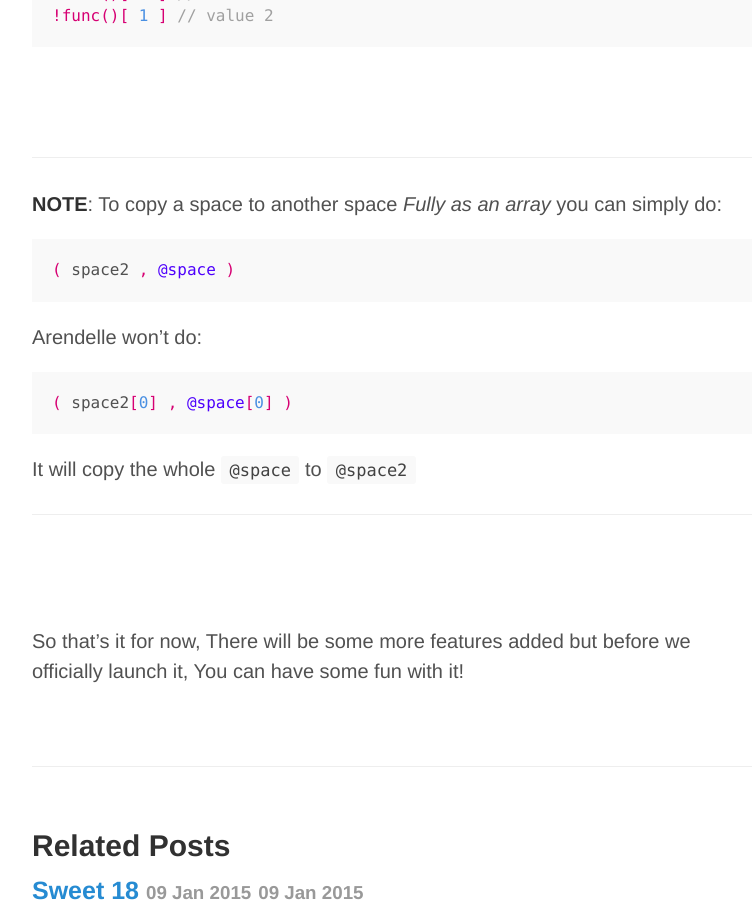
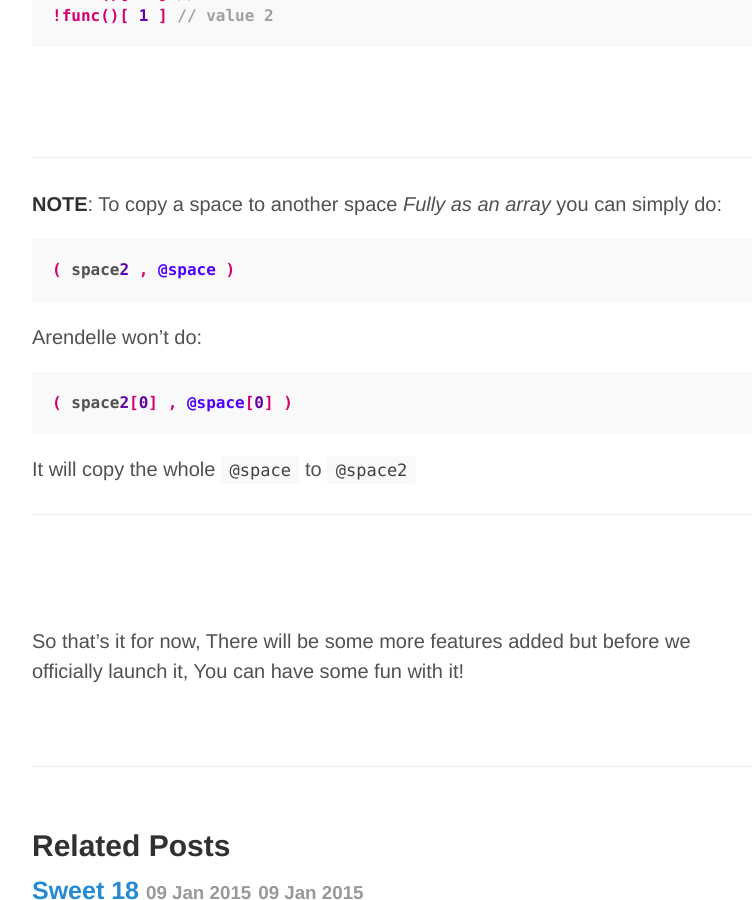
Before and after one commit to pouriaeslamirad/pmkary.github.io, a Jekyll site: the page built from _posts/2015-01-29-arrays-in-arendelle.md, in a window 1280 px wide and 900 px high, scrolled down 2844 px. Shown: the whole window, without its empty margins (248-1000 px from the left). Built offline with Jekyll 4.4.1, drawn with Linux system fonts in a browser that asks for light colours; Markdown is read by kramdown in place of the engine named in the settings.

Commit message:
highlighting up to version 0.5

```diff
--- a/_posts/2015-01-29-arrays-in-arendelle.md
+++ b/_posts/2015-01-29-arrays-in-arendelle.md
@@ -13,32 +13,32 @@ If you’re an Arendelle developer you may have used it without even knowing it!
 
 
 
-<!-- CLIFF HIGHLIGHTER 0.03 DEV GENERATED CODE BLOCK-->
+<!-- CLIFF HIGHLIGHTER 0.05 DEV GENERATED CODE BLOCK-->
 
-<pre style="font-family: Menlo, Monaco, 'Courier 10 Pitch', Monospace;">
-<span style="color:#D60073">(</span>&nbsp;space&nbsp;<span style="color:#D60073">,</span>&nbsp;<span style="color:#4A90E2">4</span>&nbsp;<span style="color:#D60073">)</span></pre>
+<pre style="font-weight:bold; font-family: Menlo, Monaco, 'Courier 10 Pitch', Monospace;">
+<span style="color: #D60073;">(</span><span style="color: #4E00FC;">&nbsp;space&nbsp;</span><span style="color: #D60073;">,</span>&nbsp;<span style="color: #6200A8;">4</span>&nbsp;<span style="color: #D60073;">)</span></pre>
 
-<!-- CLIFF HIGHLIGHTER 0.03 DEV GENERATED CODE BLOCK-->
+<!-- CLIFF HIGHLIGHTER 0.05 DEV GENERATED CODE BLOCK-->
 
 
 
 Arendelle makes a space as `[ 4 ]` so now if you fill the next index with this code:
 
-<!-- CLIFF HIGHLIGHTER 0.03 DEV GENERATED CODE BLOCK-->
+<!-- CLIFF HIGHLIGHTER 0.05 DEV GENERATED CODE BLOCK-->
 
-<pre style="font-family: Menlo, Monaco, 'Courier 10 Pitch', Monospace;">
-<span style="color:#D60073">(</span>&nbsp;space<span style="color:#D60073">[</span>&nbsp;<span style="color:#4A90E2">1</span>&nbsp;<span style="color:#D60073">]</span>&nbsp;<span style="color:#D60073">,</span>&nbsp;<span style="color:#4A90E2">12</span>&nbsp;<span style="color:#D60073">)</span></pre>
+<pre style="font-weight:bold; font-family: Menlo, Monaco, 'Courier 10 Pitch', Monospace;">
+<span style="color: #D60073;">(</span>&nbsp;space<span style="color: #D60073;">[</span>&nbsp;<span style="color: #6200A8;">1</span>&nbsp;<span style="color: #D60073;">]</span>&nbsp;<span style="color: #D60073;">,</span>&nbsp;<span style="color: #6200A8;">12</span>&nbsp;<span style="color: #D60073;">)</span></pre>
 
-<!-- CLIFF HIGHLIGHTER 0.03 DEV GENERATED CODE BLOCK-->
+<!-- CLIFF HIGHLIGHTER 0.05 DEV GENERATED CODE BLOCK-->
 
 You will have `@space = [4, 12]`. Something very very cool about Micha’s implementation is if you do:
 
-<!-- CLIFF HIGHLIGHTER 0.03 DEV GENERATED CODE BLOCK-->
+<!-- CLIFF HIGHLIGHTER 0.05 DEV GENERATED CODE BLOCK-->
 
-<pre style="font-family: Menlo, Monaco, 'Courier 10 Pitch', Monospace;">
-<span style="color:#D60073">(</span>&nbsp;space<span style="color:#D60073">[</span>&nbsp;<span style="color:#4A90E2">5</span>&nbsp;<span style="color:#D60073">]</span>&nbsp;<span style="color:#D60073">,</span>&nbsp;<span style="color:#4A90E2">2</span>&nbsp;<span style="color:#D60073">)</span></pre>
+<pre style="font-weight:bold; font-family: Menlo, Monaco, 'Courier 10 Pitch', Monospace;">
+<span style="color: #D60073;">(</span>&nbsp;space<span style="color: #D60073;">[</span>&nbsp;<span style="color: #6200A8;">5</span>&nbsp;<span style="color: #D60073;">]</span>&nbsp;<span style="color: #D60073;">,</span>&nbsp;<span style="color: #6200A8;">2</span>&nbsp;<span style="color: #D60073;">)</span></pre>
 
-<!-- CLIFF HIGHLIGHTER 0.03 DEV GENERATED CODE BLOCK-->
+<!-- CLIFF HIGHLIGHTER 0.05 DEV GENERATED CODE BLOCK-->
 
 When it comes to other languages arrays are horrible, For example you have to create them with a limited size like when you do this in c:
 
@@ -59,23 +59,23 @@ array.append(34)
 
 In Arendelle spaces are mutable and you can add to them whenever you want, However the very cool feature of these arrays is you can do this:
 
-<!-- CLIFF HIGHLIGHTER 0.03 DEV GENERATED CODE BLOCK-->
+<!-- CLIFF HIGHLIGHTER 0.05 DEV GENERATED CODE BLOCK-->
 
-<pre style="font-family: Menlo, Monaco, 'Courier 10 Pitch', Monospace;">
-<span style="color:#D60073">(</span>&nbsp;space&nbsp;<span style="color:#D60073">,</span>&nbsp;<span style="color:#4A90E2">24</span>&nbsp;<span style="color:#D60073">)</span><br><span style="color:#D60073">(</span>&nbsp;space<span style="color:#D60073">[</span>&nbsp;<span style="color:#4A90E2">4</span>&nbsp;<span style="color:#D60073">]</span>&nbsp;<span style="color:#D60073">,</span>&nbsp;<span style="color:#4A90E2">256</span>&nbsp;<span style="color:#D60073">)</span></pre>
+<pre style="font-weight:bold; font-family: Menlo, Monaco, 'Courier 10 Pitch', Monospace;">
+<span style="color: #D60073;">(</span><span style="color: #4E00FC;">&nbsp;space&nbsp;</span><span style="color: #D60073;">,</span>&nbsp;<span style="color: #6200A8;">24</span>&nbsp;<span style="color: #D60073;">)</span><br><span style="color: #D60073;">(</span>&nbsp;space<span style="color: #D60073;">[</span>&nbsp;<span style="color: #6200A8;">4</span>&nbsp;<span style="color: #D60073;">]</span>&nbsp;<span style="color: #D60073;">,</span>&nbsp;<span style="color: #6200A8;">256</span>&nbsp;<span style="color: #D60073;">)</span></pre>
 
-<!-- CLIFF HIGHLIGHTER 0.03 DEV GENERATED CODE BLOCK-->
+<!-- CLIFF HIGHLIGHTER 0.05 DEV GENERATED CODE BLOCK-->
 
 So the cool part is when you init the `@space` with `24` it will be `[24]` as soon as you do `(space[ 4 ], 256)` you’re telling Arendelle to fill the fifth index, but as you know there is no second, third and fourth index and it’s no problem because Arendelle automatically fills these indexes with zero for you, So the result of the code will be `[24, 0, 0, 0, 256]`
 
 One thing that remains is how you get the size of an array? It will be done using our ‘?’ operator. When you append the name of a space with `?` you’re asking it’s size, So for example if you do:
 
-<!-- CLIFF HIGHLIGHTER 0.03 DEV GENERATED CODE BLOCK-->
+<!-- CLIFF HIGHLIGHTER 0.05 DEV GENERATED CODE BLOCK-->
 
-<pre style="font-family: Menlo, Monaco, 'Courier 10 Pitch', Monospace;">
-<span style="color:#D60073">(</span>&nbsp;space<span style="color:#D60073">[</span>&nbsp;<span style="color:#4A90E2">9</span>&nbsp;<span style="color:#D60073">]</span>&nbsp;<span style="color:#D60073">,</span>&nbsp;<span style="color:#4A90E2">5</span>&nbsp;<span style="color:#D60073">)</span><br><span style="color:#BD00AD">'Size of @space is </span><span style="color:#000000">\(</span>&nbsp;<span style="color:#4E00FC">@space?</span>&nbsp;<span style="color:#000000">)</span><span style="color:#BD00AD">'</span></pre>
+<pre style="font-weight:bold; font-family: Menlo, Monaco, 'Courier 10 Pitch', Monospace;">
+<span style="color: #D60073;">(</span>&nbsp;space<span style="color: #D60073;">[</span>&nbsp;<span style="color: #6200A8;">9</span>&nbsp;<span style="color: #D60073;">]</span>&nbsp;<span style="color: #D60073;">,</span>&nbsp;<span style="color: #6200A8;">5</span>&nbsp;<span style="color: #D60073;">)</span><br><span style="color: #BD00AD;">'Size of @space is </span><span style="color: #000000;">\(</span>&nbsp;<span style="color: #4E00FC;">@space?</span>&nbsp;<span style="color: #000000;">)</span><span style="color: #BD00AD;">'</span></pre>
 
-<!-- CLIFF HIGHLIGHTER 0.03 DEV GENERATED CODE BLOCK-->
+<!-- CLIFF HIGHLIGHTER 0.05 DEV GENERATED CODE BLOCK-->
 
 You will get the title:
 
@@ -85,47 +85,52 @@ Size of @space is 10
 
 So there are many possible uses of array and it’s tools. For a simple example let’s make a list of 10 random number less than 11:
 
-<!-- CLIFF HIGHLIGHTER 0.03 DEV GENERATED CODE BLOCK-->
+<!-- CLIFF HIGHLIGHTER 0.05 DEV GENERATED CODE BLOCK-->
 
-<pre style="font-family: Menlo, Monaco, 'Courier 10 Pitch', Monospace;">
-<span style="color:#D60073">(</span>&nbsp;space&nbsp;<span style="color:#D60073">,</span>&nbsp;<span style="color:#4A90E2">0</span>&nbsp;<span style="color:#D60073">)</span>&nbsp;<span style="color:#D60073">(</span>&nbsp;array&nbsp;<span style="color:#D60073">,</span>&nbsp;<span style="color:#4A90E2">0</span>&nbsp;<span style="color:#D60073">)</span><br><span style="color:#D60073">[</span>&nbsp;<span style="color:#4A90E2">20</span>&nbsp;<span style="color:#D60073">,</span><br>&nbsp;&nbsp;&nbsp;<span style="color:#D60073">(</span>&nbsp;array<span style="color:#D60073">[</span>&nbsp;<span style="color:#4E00FC">@space</span>&nbsp;<span style="color:#D60073">]</span>&nbsp;<span style="color:#D60073">,</span>&nbsp;floor<span style="color:#D60073">(</span>&nbsp;<span style="color:#4E00FC">#rnd</span>&nbsp;*&nbsp;<span style="color:#4A90E2">11</span>&nbsp;<span style="color:#D60073">)</span>&nbsp;<span style="color:#D60073">)</span><br>&nbsp;&nbsp;&nbsp;<span style="color:#D60073">(</span>&nbsp;space&nbsp;<span style="color:#D60073">,</span>&nbsp;+<span style="color:#4A90E2">1</span>&nbsp;<span style="color:#D60073">)</span><br><span style="color:#D60073">]</span></pre>
+<pre style="font-weight:bold; font-family: Menlo, Monaco, 'Courier 10 Pitch', Monospace;">
+<span style="color: #D60073;">(</span><span style="color: #4E00FC;">&nbsp;space&nbsp;</span><span style="color: #D60073;">,</span>&nbsp;<span style="color: #6200A8;">0</span>&nbsp;<span style="color: #D60073;">)</span>&nbsp;<span style="color: #D60073;">(</span><span style="color: #4E00FC;">&nbsp;array&nbsp;</span><span style="color: #D60073;">,</span>&nbsp;<span style="color: #6200A8;">0</span>&nbsp;<span style="color: #D60073;">)</span><br><span style="color: #D60073;">[</span>&nbsp;<span style="color: #6200A8;">20</span>&nbsp;<span style="color: #D60073;">,</span><br>&nbsp;&nbsp;&nbsp;<span style="color: #D60073;">(</span>&nbsp;array<span style="color: #D60073;">[</span>&nbsp;<span style="color: #4E00FC;">@space</span>&nbsp;<span style="color: #D60073;">]</span>&nbsp;<span style="color: #D60073;">,</span>&nbsp;floor<span style="color: #D60073;">(</span>&nbsp;<span style="color: #4E00FC;">#rnd</span>&nbsp;*&nbsp;<span style="color: #6200A8;">11</span>&nbsp;<span style="color: #D60073;">)</span>&nbsp;<span style="color: #D60073;">)</span><br>&nbsp;&nbsp;&nbsp;<span style="color: #D60073;">(</span><span style="color: #4E00FC;">&nbsp;space&nbsp;</span><span style="color: #D60073;">,</span>&nbsp;+<span style="color: #6200A8;">1</span>&nbsp;<span style="color: #D60073;">)</span><br><span style="color: #D60073;">]</span></pre>
 
-<!-- CLIFF HIGHLIGHTER 0.03 DEV GENERATED CODE BLOCK-->
+<!-- CLIFF HIGHLIGHTER 0.05 DEV GENERATED CODE BLOCK-->
 
 So as you see it’s very simple in Arendelle, Also stored spaces and functions are working with this system. You can do:
 
-<!-- CLIFF HIGHLIGHTER 0.03 DEV GENERATED CODE BLOCK-->
+<!-- CLIFF HIGHLIGHTER 0.05 DEV GENERATED CODE BLOCK-->
 
-<pre style="font-family: Menlo, Monaco, 'Courier 10 Pitch', Monospace;">
-<span style="color:#D60073">(</span>&nbsp;<span style="color:#4E00FC">$space</span>&nbsp;<span style="color:#D60073">,</span>&nbsp;<span style="color:#4A90E2">0</span>&nbsp;<span style="color:#D60073">)</span><br><span style="color:#D60073">(</span>&nbsp;<span style="color:#4E00FC">$space</span><span style="color:#D60073">[</span>&nbsp;<span style="color:#4A90E2">9</span>&nbsp;<span style="color:#D60073">]</span>&nbsp;<span style="color:#D60073">,</span>&nbsp;<span style="color:#4A90E2">1024</span>&nbsp;<span style="color:#D60073">)</span><br><span style="color:#BD00AD">'Index 0 is: </span><span style="color:#000000">\(</span><span style="color:#4E00FC">$space</span><span style="color:#000000">)</span><span style="color:#BD00AD">, Index 9 is: </span><span style="color:#000000">\(</span><span style="color:#4E00FC">$space</span><span style="color:#D60073">[</span><span style="color:#4A90E2">9</span><span style="color:#D60073">]</span><span style="color:#000000">)</span><span style="color:#BD00AD">, Size is: </span><span style="color:#000000">\(</span><span style="color:#4E00FC">$space?</span><span style="color:#000000">)</span><span style="color:#BD00AD">'</span></pre>
+<pre style="font-weight:bold; font-family: Menlo, Monaco, 'Courier 10 Pitch', Monospace;">
+<span style="color: #D60073;">(</span>&nbsp;<span style="color: #4E00FC;">$space</span>&nbsp;<span style="color: #D60073;">,</span>&nbsp;<span style="color: #6200A8;">0</span>&nbsp;<span style="color: #D60073;">)</span><br><span style="color: #D60073;">(</span>&nbsp;<span style="color: #4E00FC;">$space</span><span style="color: #D60073;">[</span>&nbsp;<span style="color: #6200A8;">9</span>&nbsp;<span style="color: #D60073;">]</span>&nbsp;<span style="color: #D60073;">,</span>&nbsp;<span style="color: #6200A8;">1024</span>&nbsp;<span style="color: #D60073;">)</span><br><span style="color: #BD00AD;">'Index 0 is: </span><span style="color: #000000;">\(</span><span style="color: #4E00FC;">$space</span><span style="color: #000000;">)</span><span style="color: #BD00AD;">, Index 9 is: </span><span style="color: #000000;">\(</span><span style="color: #4E00FC;">$space</span><span style="color: #D60073;">[</span><span style="color: #6200A8;">9</span><span style="color: #D60073;">]</span><span style="color: #000000;">)</span><span style="color: #BD00AD;">, Size is: </span><span style="color: #000000;">\(</span><span style="color: #4E00FC;">$space?</span><span style="color: #000000;">)</span><span style="color: #BD00AD;">'</span></pre>
 
-<!-- CLIFF HIGHLIGHTER 0.03 DEV GENERATED CODE BLOCK-->
+<!-- CLIFF HIGHLIGHTER 0.05 DEV GENERATED CODE BLOCK-->
 
 And as you know Arendelle uses `@return` in functions for storing the return value so you can return multi values grouped in `@return` like:
 
 
-<!-- CLIFF HIGHLIGHTER 0.03 DEV GENERATED CODE BLOCK-->
+<!-- CLIFF HIGHLIGHTER 0.05 DEV GENERATED CODE BLOCK-->
 
-<pre style="font-family: Menlo, Monaco, 'Courier 10 Pitch', Monospace;">
-<span style="color:#D60073">!func</span><span style="color:#D60073">(</span><span style="color:#D60073">)</span><span style="color:#D60073">[</span>&nbsp;<span style="color:#4A90E2">0</span>&nbsp;<span style="color:#D60073">]</span>&nbsp;<span style="color:#A0A0A0">//&nbsp;value&nbsp;1</span><br><span style="color:#D60073">!func</span><span style="color:#D60073">(</span><span style="color:#D60073">)</span><span style="color:#D60073">[</span>&nbsp;<span style="color:#4A90E2">1</span>&nbsp;<span style="color:#D60073">]</span>&nbsp;<span style="color:#A0A0A0">//&nbsp;value&nbsp;2</span><br></pre>
+<pre style="font-weight:bold; font-family: Menlo, Monaco, 'Courier 10 Pitch', Monospace;">
+<span style="color: #D60073;">!func</span><span style="color: #D60073;">(</span><span style="color: #D60073;">)</span><span style="color: #D60073;">[</span>&nbsp;<span style="color: #6200A8;">0</span>&nbsp;<span style="color: #D60073;">]</span>&nbsp;<span style="color: #A0A0A0;">//&nbsp;value&nbsp;1</span><br><span style="color: #D60073;">!func</span><span style="color: #D60073;">(</span><span style="color: #D60073;">)</span><span style="color: #D60073;">[</span>&nbsp;<span style="color: #6200A8;">1</span>&nbsp;<span style="color: #D60073;">]</span>&nbsp;<span style="color: #A0A0A0;">//&nbsp;value&nbsp;2</span><br></pre>
 
-<!-- CLIFF HIGHLIGHTER 0.03 DEV GENERATED CODE BLOCK-->
+<!-- CLIFF HIGHLIGHTER 0.05 DEV GENERATED CODE BLOCK-->
 
 <br><br>
 <hr>
 **NOTE**: To copy a space to another space *Fully as an array* you can simply do:
 
-<pre style="font-family: Menlo, Monaco, 'Courier 10 Pitch', Menlo, Monaco, 'Courier 10 Pitch', Monospace;;"><span style="color:#D60073">(</span>&nbsp;space2&nbsp;<span style="color:#D60073">,</span>&nbsp;<span style="color:#4E00FC">@space</span>&nbsp;<span style="color:#D60073">)</span></pre>
+<!-- CLIFF HIGHLIGHTER 0.05 DEV GENERATED CODE BLOCK-->
+
+<pre style="font-weight:bold; font-family: Menlo, Monaco, 'Courier 10 Pitch', Monospace;">
+<span style="color: #D60073;">(</span>&nbsp;space<span style="color: #6200A8;">2</span>&nbsp;<span style="color: #D60073;">,</span>&nbsp;<span style="color: #4E00FC;">@space</span>&nbsp;<span style="color: #D60073;">)</span></pre>
+
+<!-- CLIFF HIGHLIGHTER 0.05 DEV GENERATED CODE BLOCK-->
 
 
 Arendelle won't do:
 
-<!-- CLIFF HIGHLIGHTER 0.03 DEV GENERATED CODE BLOCK-->
+<!-- CLIFF HIGHLIGHTER 0.05 DEV GENERATED CODE BLOCK-->
 
-<pre style="font-family: Menlo, Monaco, 'Courier 10 Pitch', Monospace;">
-<span style="color:#D60073">(</span>&nbsp;space2<span style="color:#D60073">[</span><span style="color:#4A90E2">0</span><span style="color:#D60073">]</span>&nbsp;<span style="color:#D60073">,</span>&nbsp;<span style="color:#4E00FC">@space</span><span style="color:#D60073">[</span><span style="color:#4A90E2">0</span><span style="color:#D60073">]</span>&nbsp;<span style="color:#D60073">)</span></pre>
+<pre style="font-weight:bold; font-family: Menlo, Monaco, 'Courier 10 Pitch', Monospace;">
+<span style="color: #D60073;">(</span>&nbsp;space<span style="color: #6200A8;">2</span><span style="color: #D60073;">[</span><span style="color: #6200A8;">0</span><span style="color: #D60073;">]</span>&nbsp;<span style="color: #D60073;">,</span>&nbsp;<span style="color: #4E00FC;">@space</span><span style="color: #D60073;">[</span><span style="color: #6200A8;">0</span><span style="color: #D60073;">]</span>&nbsp;<span style="color: #D60073;">)</span><br></pre>
 
-<!-- CLIFF HIGHLIGHTER 0.03 DEV GENERATED CODE BLOCK-->
+<!-- CLIFF HIGHLIGHTER 0.05 DEV GENERATED CODE BLOCK-->
 
 It will copy the whole `@space` to `@space2`
 <hr><br><br>
```
